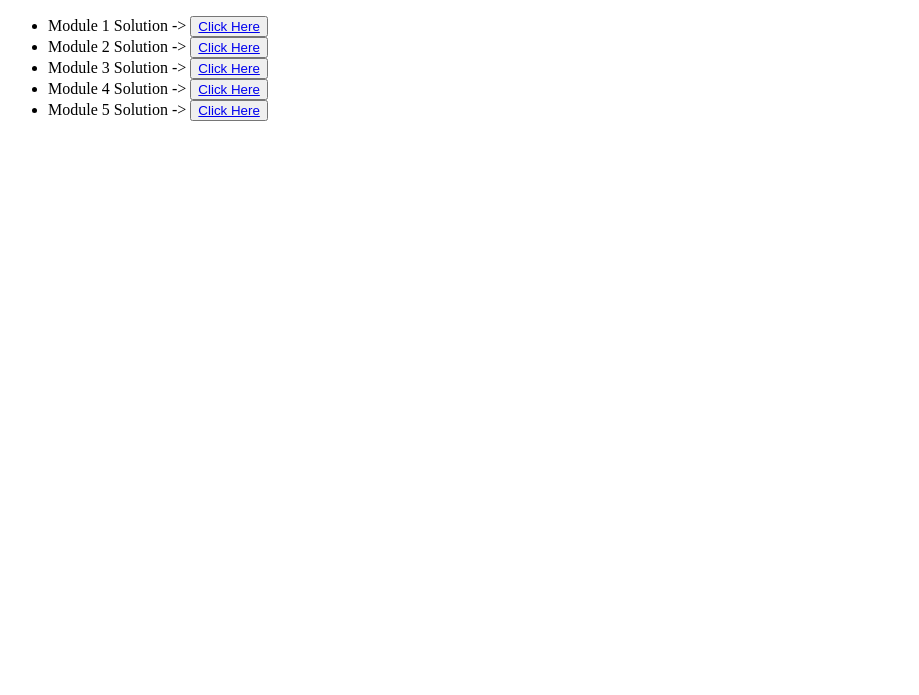
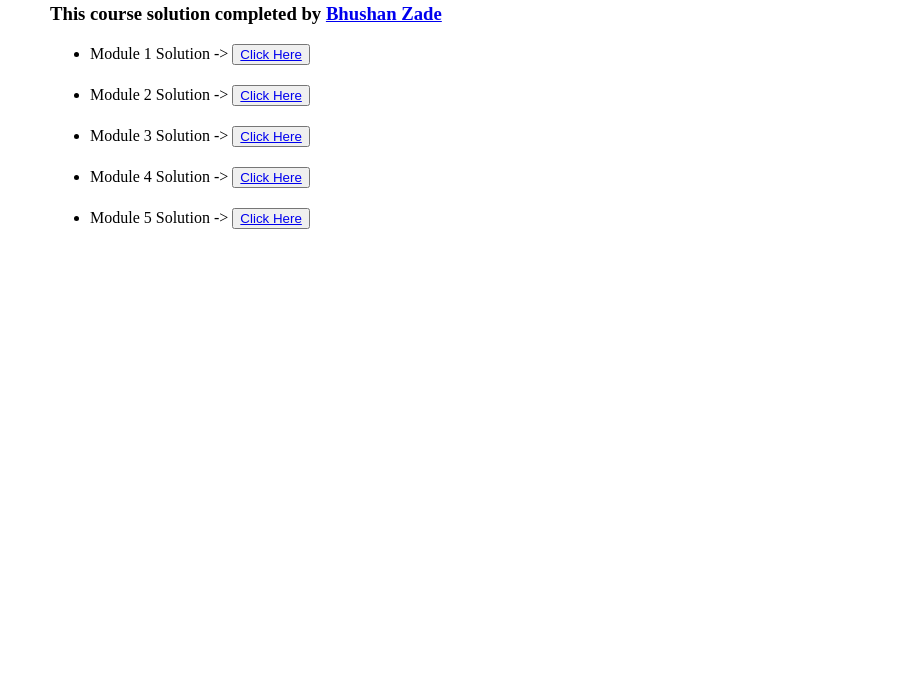
Before and after one commit to bhushanzade/coursera-angular-js-johns-hopkins-university, a plain HTML site: page index.html in a window 1280 px wide. Shown: the part 105-800 px from the top of the page, without its empty margins (0-919 px from the left). Drawn offline with Linux system fonts and the light colour scheme.

Commit message:
commited

```diff
--- a/index.html
+++ b/index.html
@@ -7,6 +7,15 @@
   <title>Coursera Angular Js Course</title>
   <script src="./angular.min.js"></script>
   <script src="./app.js"></script>
+  <style>
+    body {
+      margin: 50px;
+    }
+
+    li {
+      margin-bottom: 20px;
+    }
+  </style>
 </head>
 
 <body ng-app="MsgApp">
```
